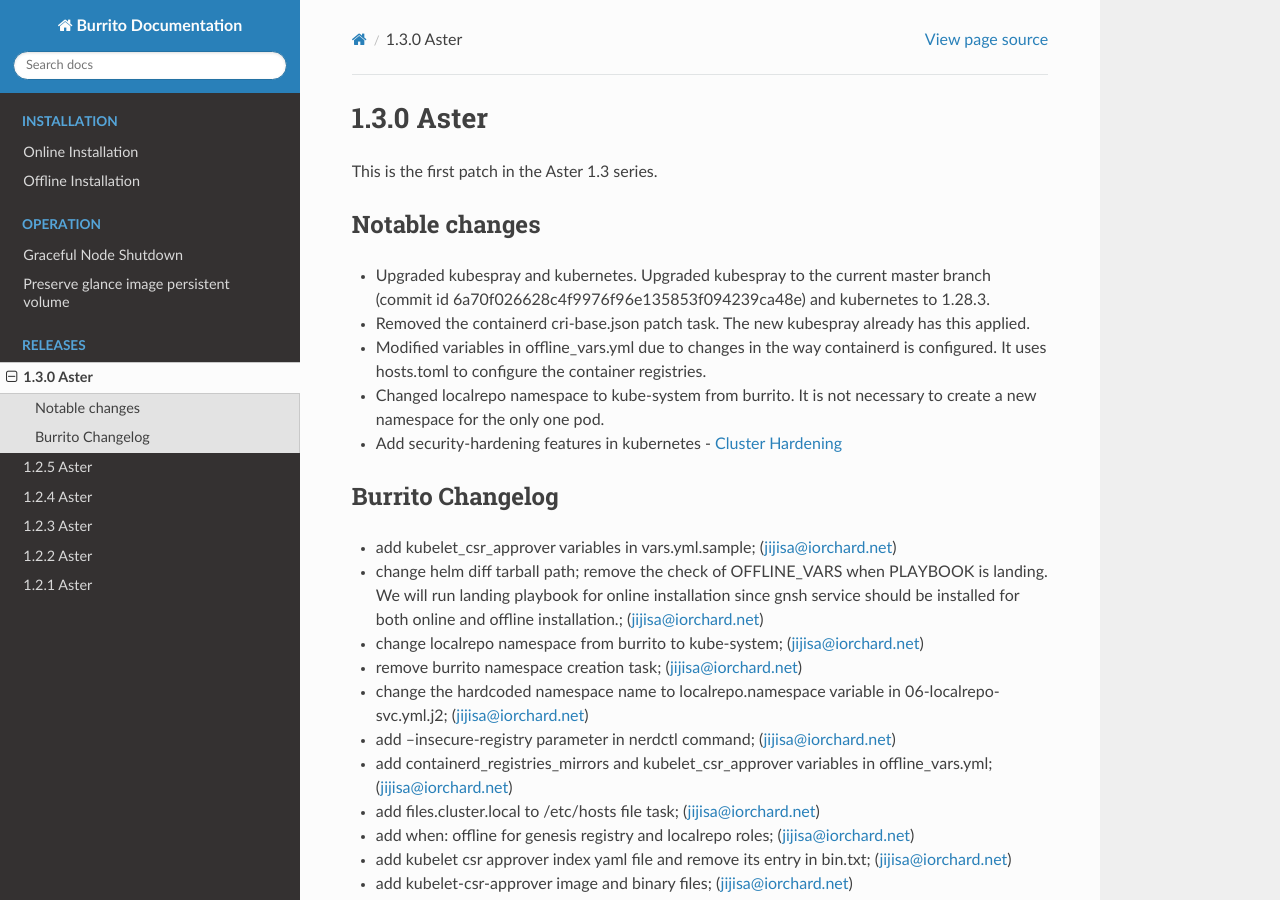
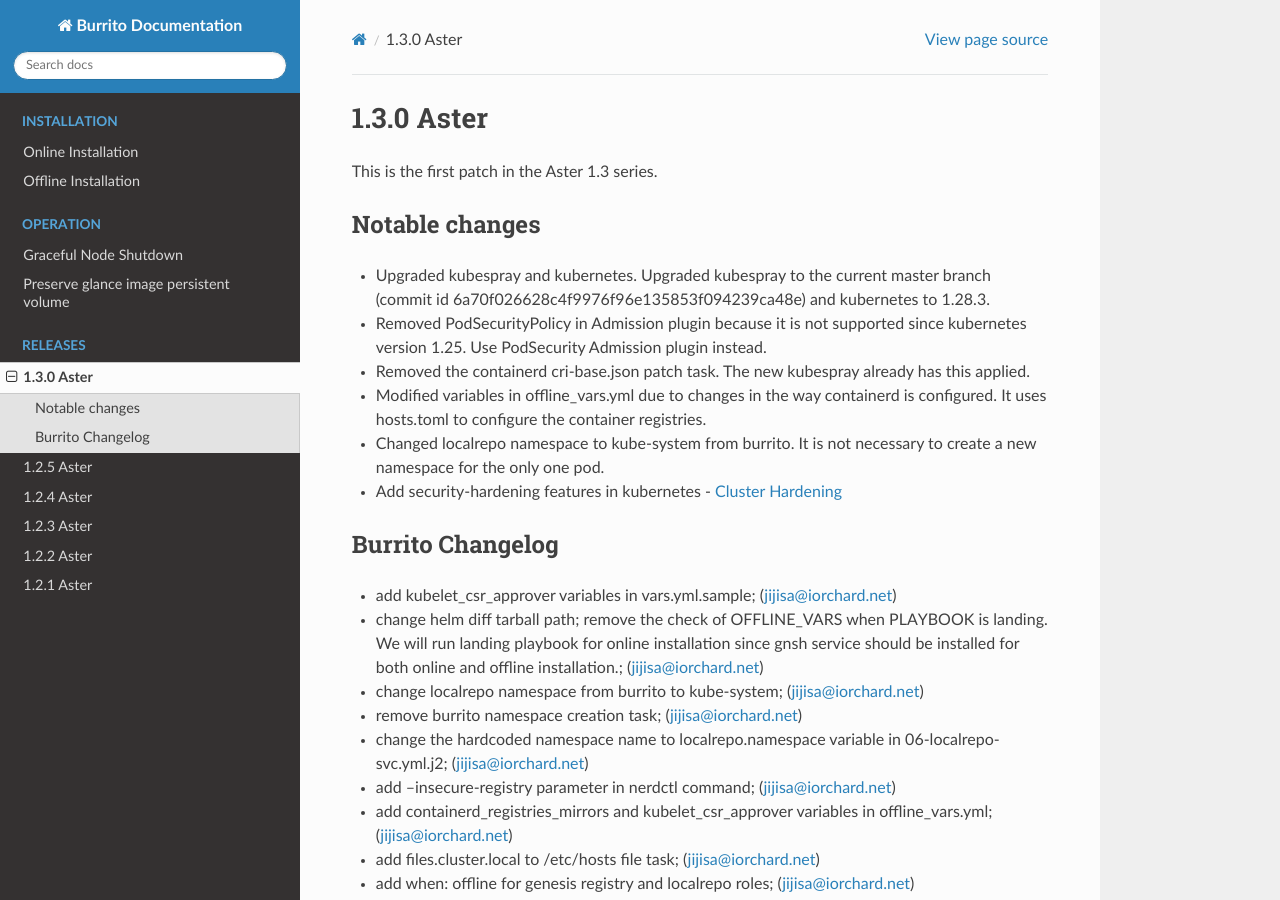
Before and after one commit to iorchard/burrito_docs, a Sphinx documentation site: the page built from source/releases/1.3.0.rst, in a window 1280 px wide and 900 px high. Built offline with Sphinx 7.4.7 and the Read the Docs theme 2.0.0, drawn with Linux system fonts in a browser that asks for light colours; pages that are not in the unit, such as notebooks, are missing from menus.

Commit message:
update 1.3.0 release note

```diff
--- a/source/releases/1.3.0.rst
+++ b/source/releases/1.3.0.rst
@@ -9,6 +9,9 @@
 * Upgraded kubespray and kubernetes.
   Upgraded kubespray to the current master branch (commit id
   6a70f026628c4f9976f96e135853f094239ca48e) and kubernetes to 1.28.3.
+* Removed PodSecurityPolicy in Admission plugin
+  because it is not supported since kubernetes version 1.25.
+  Use PodSecurity Admission plugin instead.
 * Removed the containerd cri-base.json patch task.
   The new kubespray already has this applied.
 * Modified variables in offline_vars.yml due to changes in the way
```
